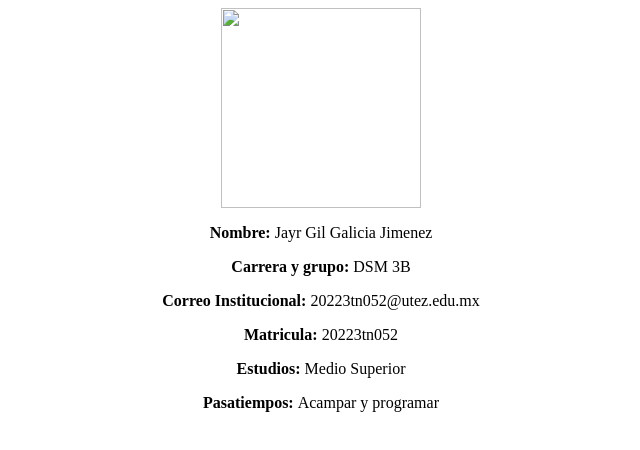
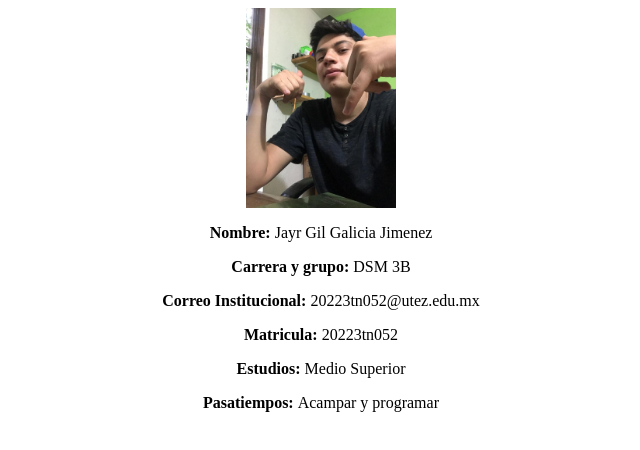
Before and after one commit to CarlosGmz-30/Trabajo-3, a plain HTML site: page Integrantes/20223tn052.html in a window 1280 px wide. Shown: the whole page, without its empty margins (319-959 px from the left). Drawn offline with Linux system fonts and the light colour scheme.

Commit message:
Update 20223tn052.html

```diff
--- a/Integrantes/20223tn052.html
+++ b/Integrantes/20223tn052.html
@@ -7,7 +7,7 @@
   </head>
   <body>
     <center>
-      <img src="../Imagenes/gil.jpg" style = "height: 200px" style = "width: 200px" />
+      <img src="../Imagenes\gil.jpeg" style = "height: 200px" style = "width: 200px" />
       <p><strong> Nombre: </strong> Jayr Gil Galicia Jimenez</p>
       <p><strong> Carrera y grupo: </strong> DSM 3B</p>
       <p><strong> Correo Institucional: </strong> 20223tn052@utez.edu.mx</p>
```
